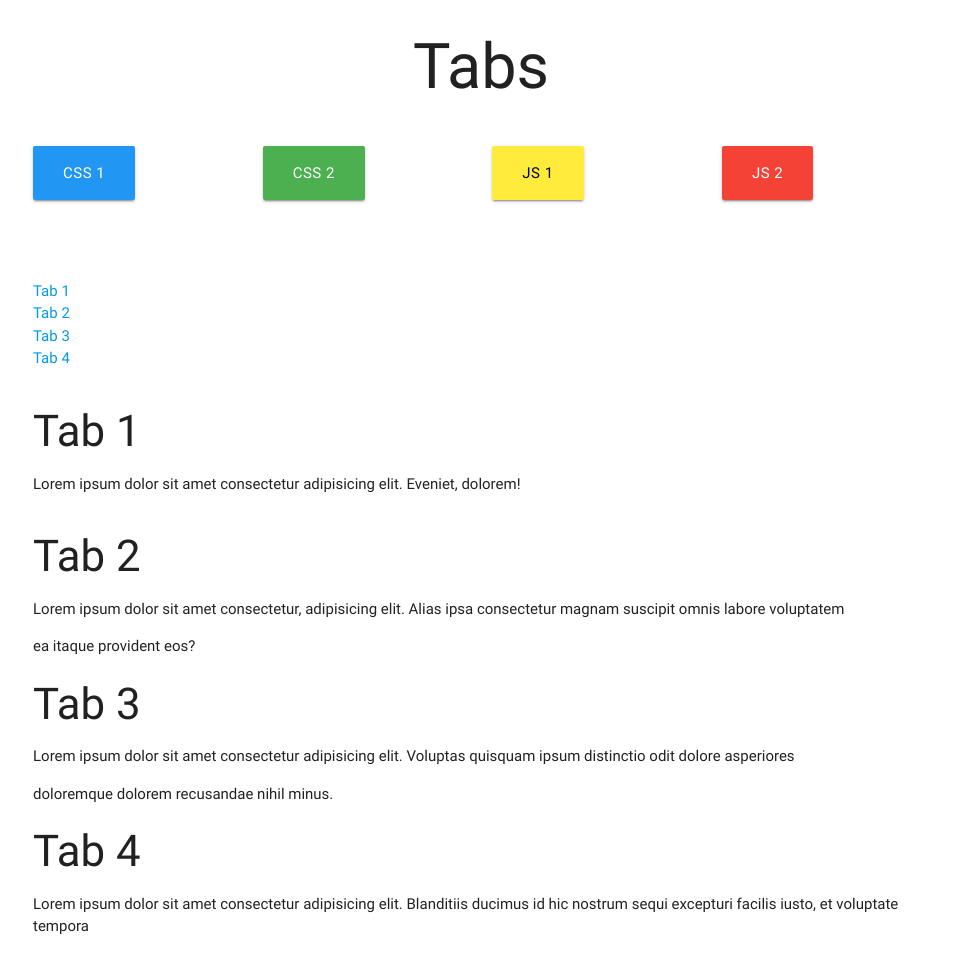
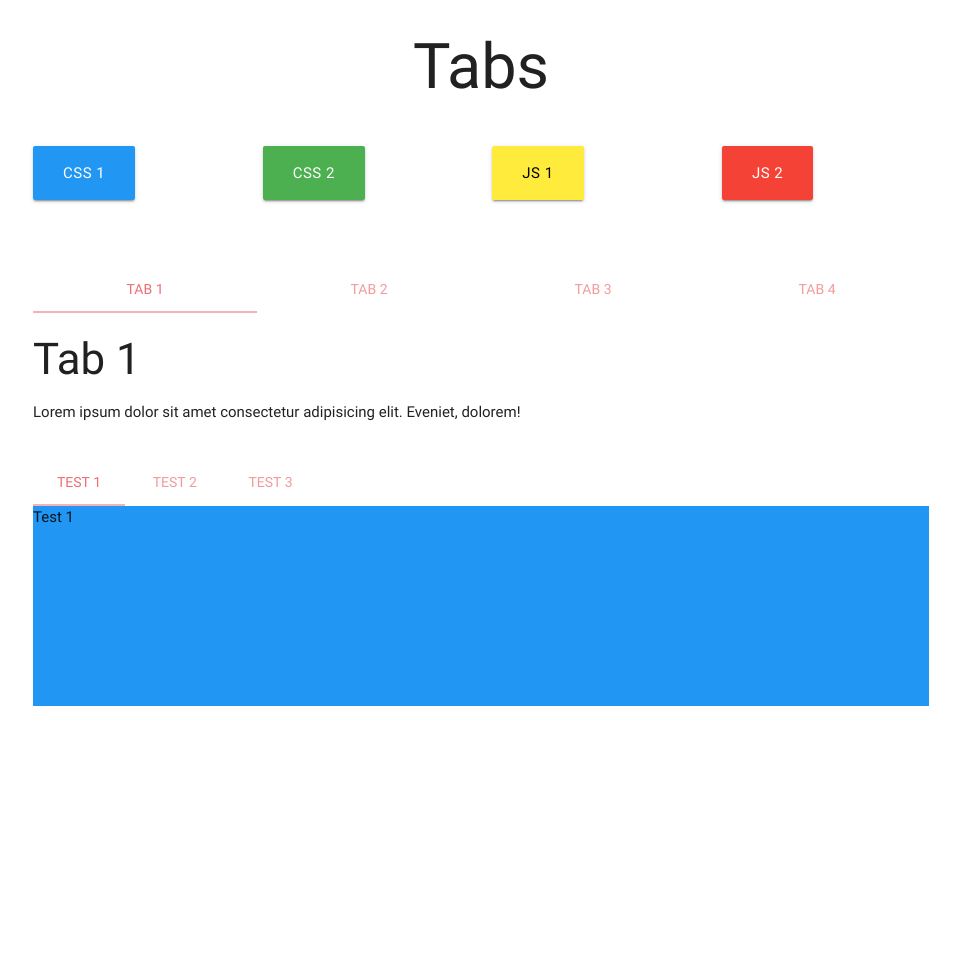
Before and after one commit to SimpleIdeaLabs/simple-materialize-templates, a plain HTML site: page materialize_sandbox_starter/5_5_tabs.html in a window 1280 px wide. Shown: the top 956 px of the page, without its empty margins (159-1119 px from the left). After the commit the page ends 800 px from the top, so only its background shows below. Drawn offline with nearby package versions, Linux system fonts and the light colour scheme.

Commit message:
Sandbox -> Tabs

```diff
--- a/materialize_sandbox_starter/5_5_tabs.html
+++ b/materialize_sandbox_starter/5_5_tabs.html
@@ -133,34 +133,34 @@
     <!-- TABS -->
     <div class="row">
       <div class="col s12">
-        <ul>
-          <li>
-            <a>Tab 1</a>
+        <ul class="tabs">
+          <li class="tab col s3">
+            <a href="#tab1">Tab 1</a>
           </li>
-          <li>
-            <a>Tab 2</a>
+          <li class="tab col s3">
+            <a href="#tab2">Tab 2</a>
           </li>
-          <li>
-            <a>Tab 3</a>
+          <li class="tab col s3">
+            <a href="#tab3">Tab 3</a>
           </li>
-          <li>
-            <a>Tab 4</a>
+          <li class="tab col s3">
+            <a href="#tab4">Tab 4</a>
           </li>
         </ul>
       </div>
-      <div class="col s12">
+      <div class="col s12" id="tab1">
         <h3>Tab 1</h3>
         <p>Lorem ipsum dolor sit amet consectetur adipisicing elit. Eveniet, dolorem!</p>
       </div>
-      <div class="col s12">
+      <div class="col s12" id="tab2">
         <h3>Tab 2</h3>
         <p>Lorem ipsum dolor sit amet consectetur, adipisicing elit. Alias ipsa consectetur magnam suscipit omnis labore voluptatem</p>
         ea itaque provident eos?</div>
-      <div class="col s12">
+      <div class="col s12" id="tab3">
         <h3>Tab 3</h3>
         <p>Lorem ipsum dolor sit amet consectetur adipisicing elit. Voluptas quisquam ipsum distinctio odit dolore asperiores</p>
         doloremque dolorem recusandae nihil minus.</div>
-      <div class="col s12">
+      <div class="col s12" id="tab4">
         <h3>Tab 4</h3>
         <p>Lorem ipsum dolor sit amet consectetur adipisicing elit. Blanditiis ducimus id hic nostrum sequi excepturi facilis
           iusto, et voluptate tempora</p>
@@ -168,20 +168,20 @@
     </div>
 
     <!-- SWIPABLE TABS -->
-    <ul>
-      <li>
-        <a>Test 1</a>
+    <ul id="tab-swipe-demo" class="tabs">
+      <li class="tab col s3">
+        <a href="#tabs1">Test 1</a>
       </li>
-      <li>
-        <a>Test 2</a>
+      <li class="tab col s3">
+        <a href="#tabs2">Test 2</a>
       </li>
-      <li>
-        <a>Test 3</a>
+      <li class="tab col s3">
+        <a href="#tabs3">Test 3</a>
       </li>
     </ul>
-    <div>Test 1</div>
-    <div>Test 2</div>
-    <div>Test 3</div>
+    <div id="tabs1" class="col s12 blue">Test 1</div>
+    <div id="tabs2" class="col s12 red">Test 2</div>
+    <div id="tabs3" class="col s12 orange">Test 3</div>
 
 
     <!-- END HERE -->
@@ -206,7 +206,9 @@
       });
 
       // JAVASCRIPT START HERE
-
+      $('#tab-swipe-demo').tabs({
+        swipeable: true
+      });
 
 
     });
```
